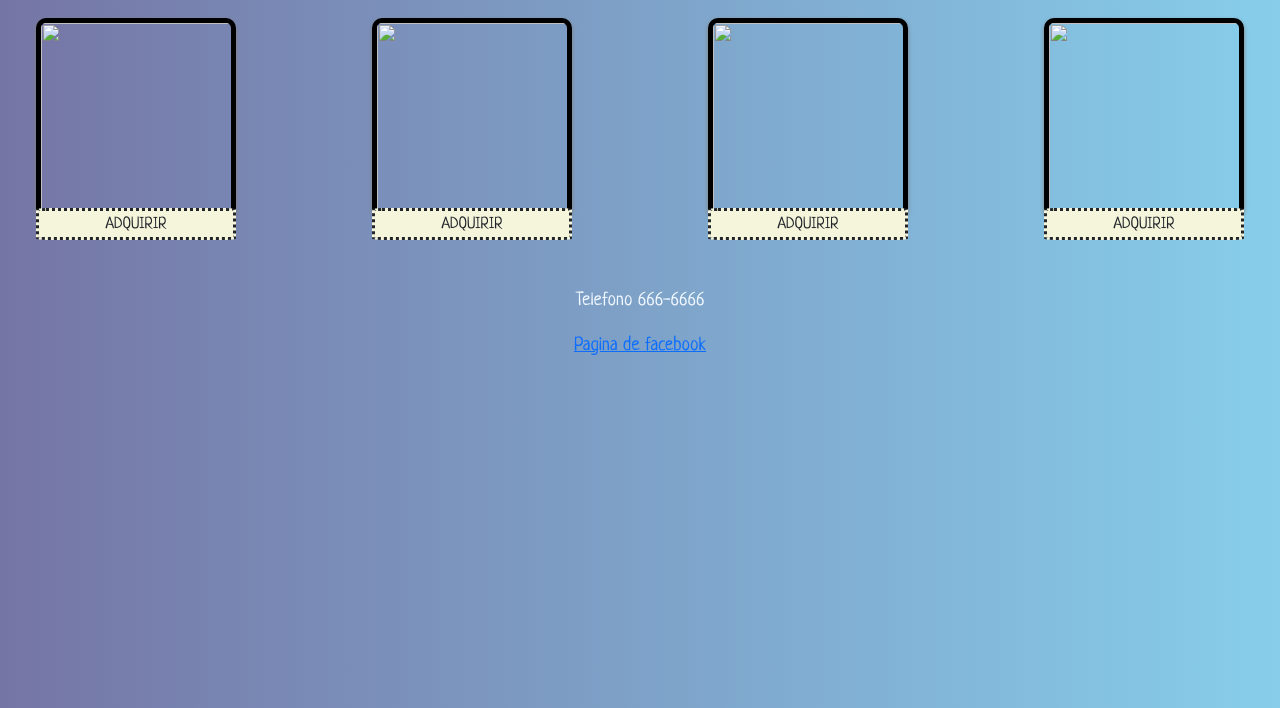
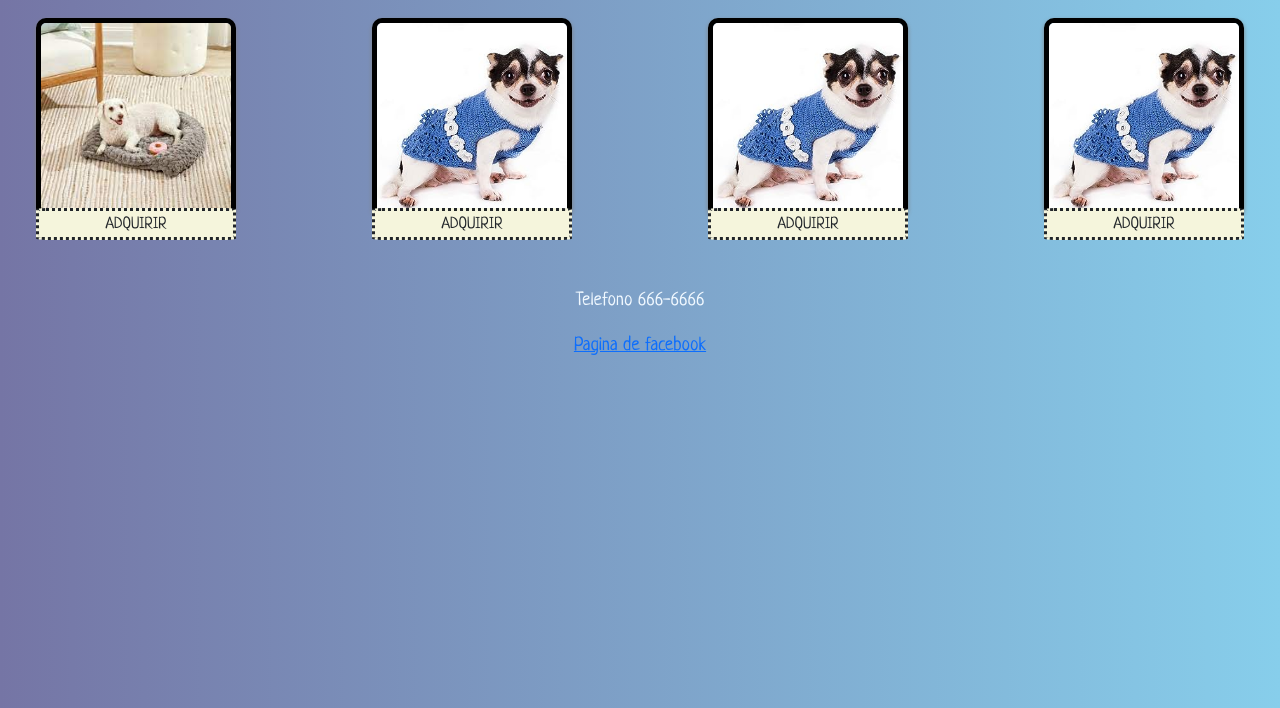
Before and after one commit to IvanManera/Bm.Tejidos-V2, a website: page scss/pages/paraperros.html in a window 1280 px wide. Shown: the part 92-800 px from the top of the page. Drawn offline with nearby package versions, Linux system fonts and the light colour scheme; files that its build step writes are made by us from their sources; the site is published under a folder, as on GitHub Pages, so addresses that start at the root find nothing.

Commit message:
Mal enlazado icono 3

```diff
--- a/scss/pages/paraperros.html
+++ b/scss/pages/paraperros.html
@@ -5,7 +5,7 @@
     <meta name="viewport" content="width=device-width, initial-scale=1.0">
     <link rel="stylesheet" href="../../css/style.css">
     <link href="https://cdn.jsdelivr.net/npm/bootstrap@5.3.1/dist/css/bootstrap.min.css" rel="stylesheet" integrity="sha384-4bw+/aepP/YC94hEpVNVgiZdgIC5+VKNBQNGCHeKRQN+PtmoHDEXuppvnDJzQIu9" crossorigin="anonymous">
-    <link rel="shortcut icon" href="Imagenes/bhuos,jpg-fotor-bg-remover-2023072920041.png">
+    <link rel="shortcut icon" href="../imagenes/bhuos,jpg-fotor-bg-remover-2023072920041.png">
 
     <title>Bm.Tejidos</title>
 </head>
@@ -25,25 +25,25 @@
 <main>
     <section>
         <div>
-            <img src="/scss/imagenes/paraperro1.jfif" alt="" class="Imagen__dentro_caja">
+            <img src="../imagenes/paraperro1.jfif" alt="" class="Imagen__dentro_caja">
             <p class="textoimagen"> ADQUIRIR</p>
         </div>
     </section>
     <section>
         <div>
-            <img src="/scss/imagenes/paraperro2.jpg" alt=""class="Imagen__dentro_caja">
+            <img src="../imagenes/paraperro2.jpg" alt=""class="Imagen__dentro_caja">
             <p class="textoimagen"> ADQUIRIR</p>
         </div>
     </section>
     <section>
         <div>
-            <img src="/scss/imagenes/paraperro2.jpg" alt=""class="Imagen__dentro_caja">
+            <img src="../imagenes/paraperro2.jpg" alt=""class="Imagen__dentro_caja">
             <p class="textoimagen"> ADQUIRIR</p>
         </div>
     </section>
     <section>
         <div>
-            <img src="/scss/imagenes/paraperro2.jpg" alt=""class="Imagen__dentro_caja">
+            <img src="../imagenes/paraperro2.jpg" alt=""class="Imagen__dentro_caja">
             <p class="textoimagen"> ADQUIRIR</p>
         </div>
 
```
Also changed, not shown: scss/pages/accesorios.html (+1 -1 lines), scss/pages/amigurumis.html (+1 -1 lines), scss/pages/ropa.html (+1 -1 lines).
